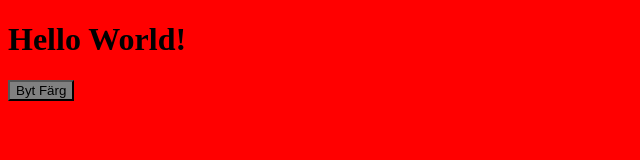
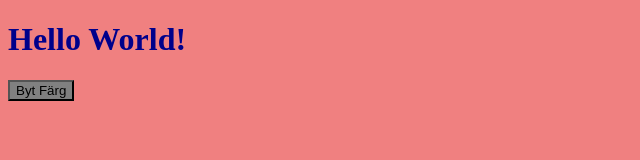
Before and after one commit to christofferborg/Uppgift-3, a plain HTML site: page index.html in a window 1280 px wide. Both pictures are taken after a click on the button "Byt Färg". Shown: the whole page, without its empty margins (0-640 px from the left). Drawn offline with Linux system fonts and the light colour scheme.

Commit message:
color fixes

```diff
--- a/script.js
+++ b/script.js
@@ -12,5 +12,5 @@ knapp.addEventListener(
 // Functions
 
 function changeColor(){
- body.style.background = 'red';
+ body.style.background = 'lightcoral';
 }
--- a/style.css
+++ b/style.css
@@ -1,5 +1,5 @@
 h1 {
-    color: black;
+    color: darkblue;
 }
 
 button {
```
